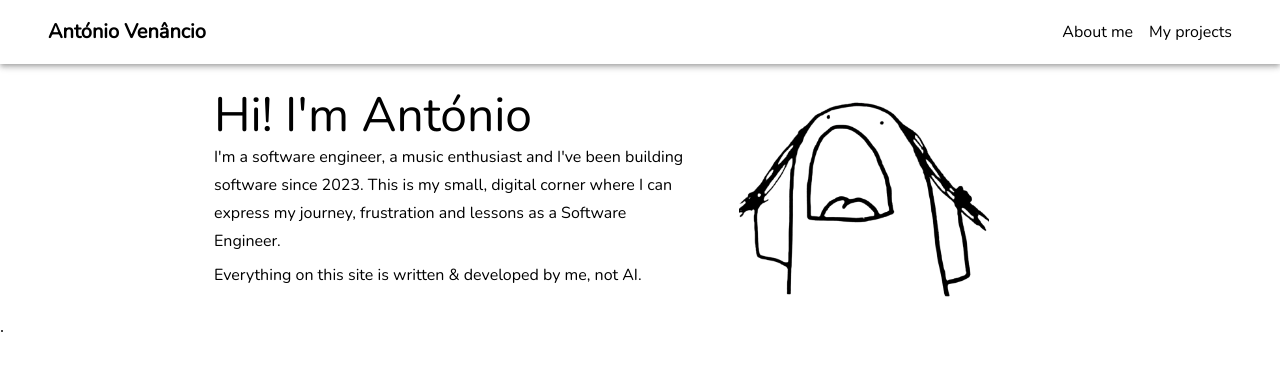
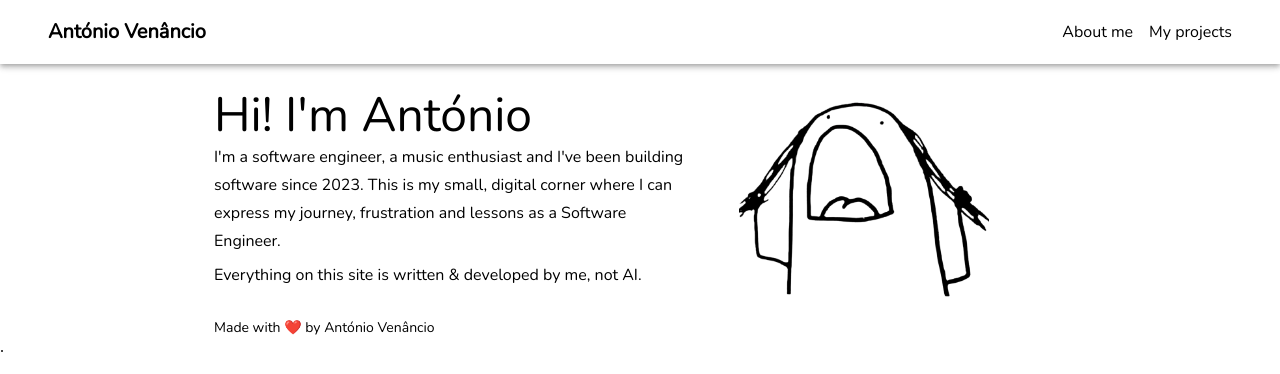
Before and after one commit to A-Nancio/portfolio, a React (Vite) app in the folder src/web/: page / in a window 1280 px wide. Shown: the top 374 px of the page. Built offline with nearby package versions, Linux system fonts and the light colour scheme.

Commit message:
Add Footer

```diff
--- a/src/web/src/App.tsx
+++ b/src/web/src/App.tsx
@@ -3,6 +3,7 @@ import Header from './components/Header'
 import { Container, createTheme, ThemeProvider } from '@mui/material'
 import './App.css'
 import HeroBanner from './components/Hero'
+import Footer from './components/Footer'
 
 const App = () => {
     const theme = createTheme({
@@ -16,6 +17,7 @@ const App = () => {
             <Header />
             <Container maxWidth='md'>
                 <HeroBanner />
+                <Footer />
             </Container>
         </ThemeProvider>
     )
--- /dev/null
+++ b/src/web/src/components/Footer.tsx
@@ -0,0 +1,11 @@
+import { Typography } from "@mui/material"
+
+const Footer = () => {
+    return (
+        <Typography variant='body2'>
+            Made with ❤️ by António Venâncio
+        </Typography>
+    )
+}
+
+export default Footer
```
